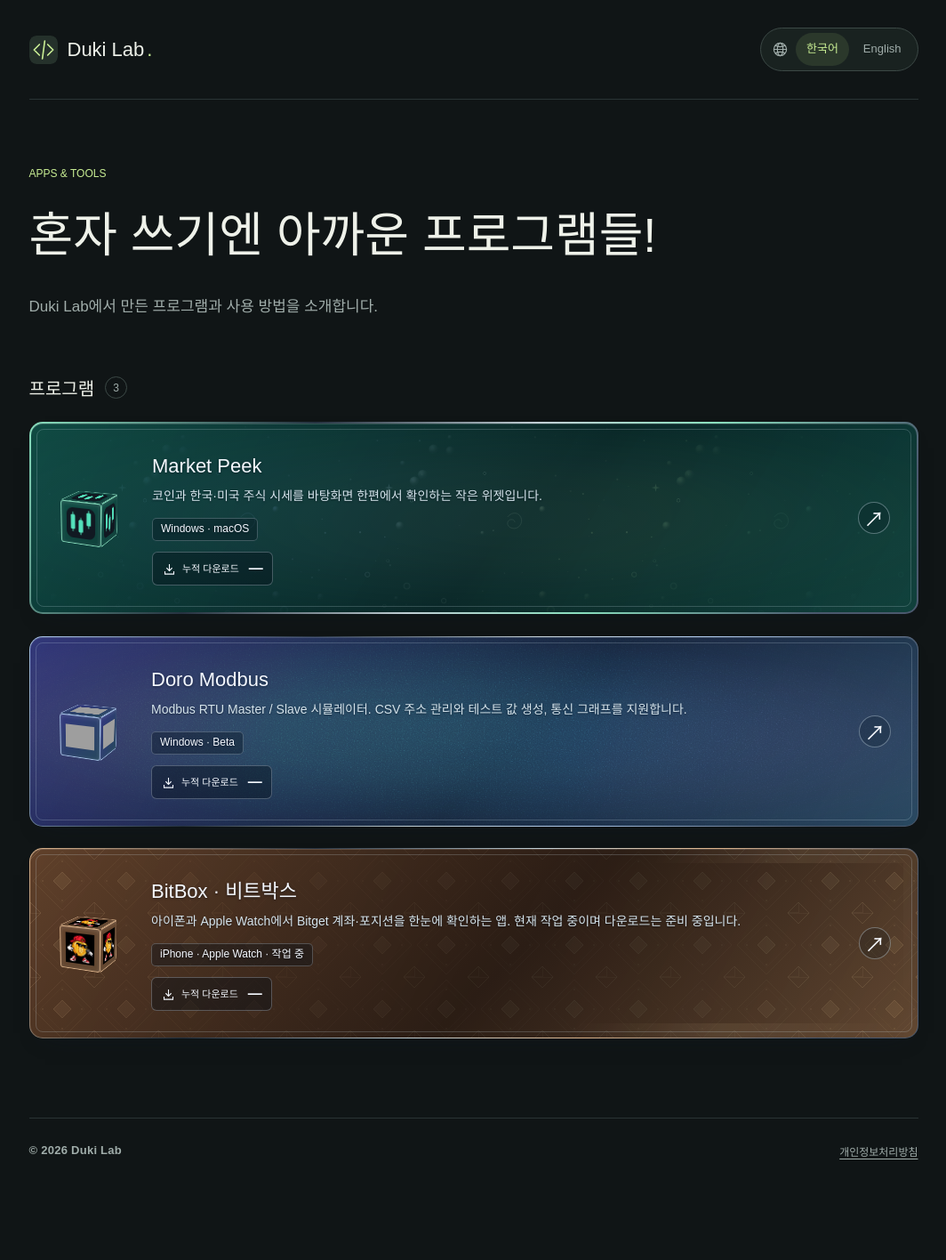
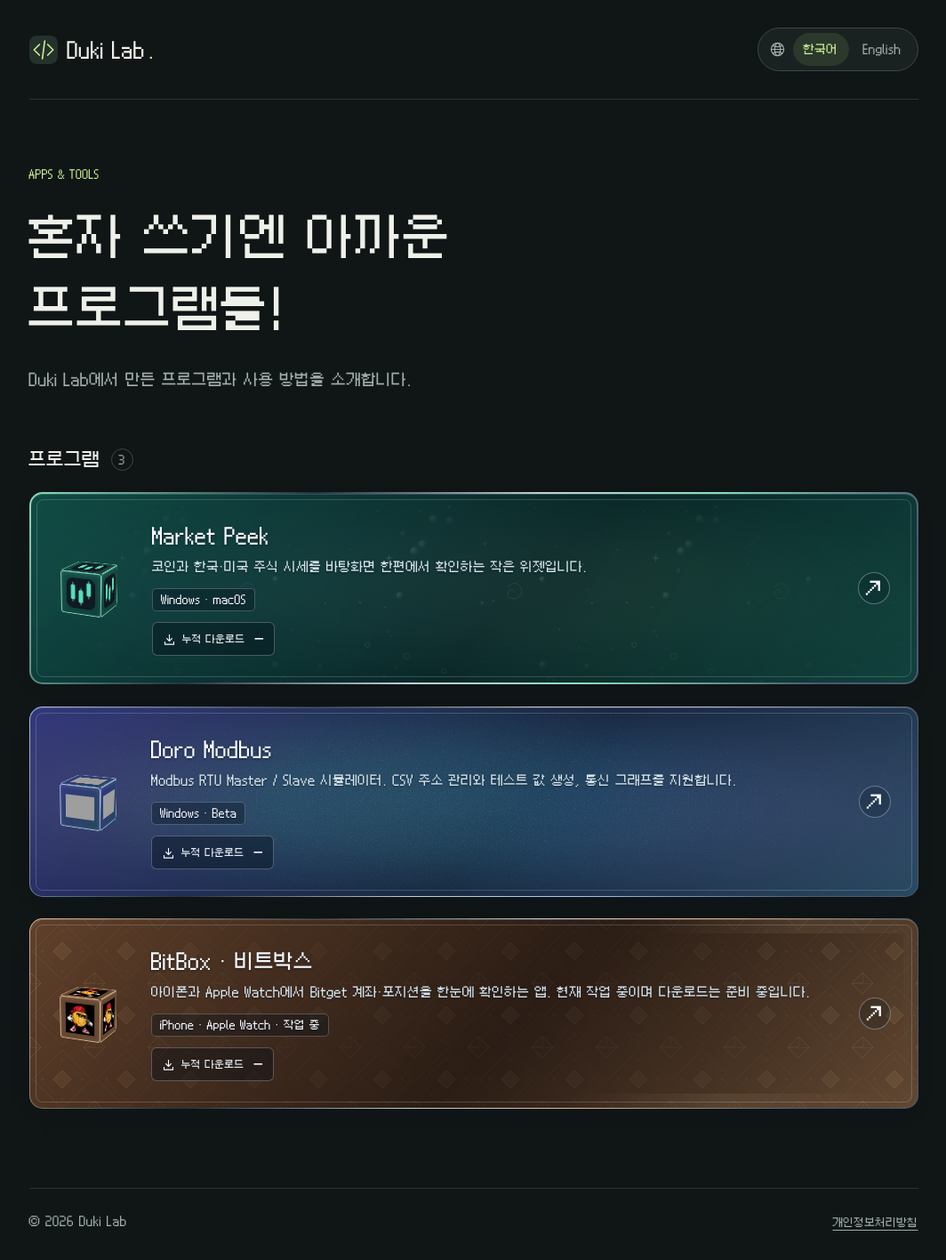
Before and after one commit to Duki-Programming/duki-programming.github.io, a Jekyll site: the page built from index.html, in a window 1280 px wide. Shown: the whole page at 89% size, without its empty margins (100-1164 px from the left). Built offline with Jekyll 4.4.1, drawn with Linux system fonts in a browser that asks for light colours; some web fonts are replaced; before the commit the page ends 1337 px from its top, so only the background shows below that; grey boxes are pictures that could not be loaded.

Commit message:
Use Galmuri for Korean and Stardust for Latin text

```diff
--- a/_includes/site-fonts.html
+++ b/_includes/site-fonts.html
@@ -1,3 +1,4 @@
 <link rel="preconnect" href="https://cdn.jsdelivr.net" crossorigin>
 <link rel="preload" href="https://cdn.jsdelivr.net/gh/projectnoonnu/2506-1@1.0/PFStardust.woff2" as="font" type="font/woff2" crossorigin>
+<link rel="preload" href="{{ '/assets/fonts/Galmuri9.woff2' | relative_url }}" as="font" type="font/woff2" crossorigin>
 <link rel="stylesheet" href="{{ '/assets/css/site-fonts.css' | relative_url }}">
--- a/assets/css/site-fonts.css
+++ b/assets/css/site-fonts.css
@@ -1,10 +1,11 @@
-/* PF Stardust 3.0 by 피나타. Webfont distribution: https://noonnu.cc/font_page/1614 */
+/* Latin: PF Stardust 3.0; Korean: Galmuri9. PF Stardust by 피나타. Webfont distribution: https://noonnu.cc/font_page/1614 */
 @font-face {
   font-family: 'PF Stardust';
   src: url('https://cdn.jsdelivr.net/gh/projectnoonnu/2506-1@1.0/PFStardust.woff2') format('woff2');
   font-style: normal;
   font-weight: 400;
   font-display: swap;
+  unicode-range: U+0020-007E, U+00A0-024F;
 }
 @font-face {
   font-family: 'PF Stardust';
@@ -12,6 +13,7 @@
   font-style: normal;
   font-weight: 700;
   font-display: swap;
+  unicode-range: U+0020-007E, U+00A0-024F;
 }
 @font-face {
   font-family: 'PF Stardust';
@@ -19,6 +21,14 @@
   font-style: normal;
   font-weight: 800;
   font-display: swap;
+  unicode-range: U+0020-007E, U+00A0-024F;
 }
-:root { --site-font: 'PF Stardust', sans-serif; font-family: var(--site-font); font-synthesis: none; }
+@font-face {
+  font-family: 'Galmuri9';
+  src: url('../fonts/Galmuri9.woff2') format('woff2');
+  font-style: normal;
+  font-weight: 400;
+  font-display: swap;
+}
+:root { --site-font: 'PF Stardust', 'Galmuri9', sans-serif; font-family: var(--site-font); font-synthesis: none; }
 button, input, select, textarea, code, pre, kbd, samp { font-family: var(--site-font); }
```
Also changed, not shown: README.md.
